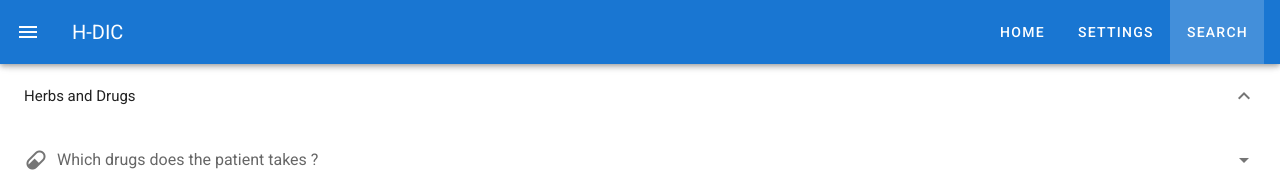
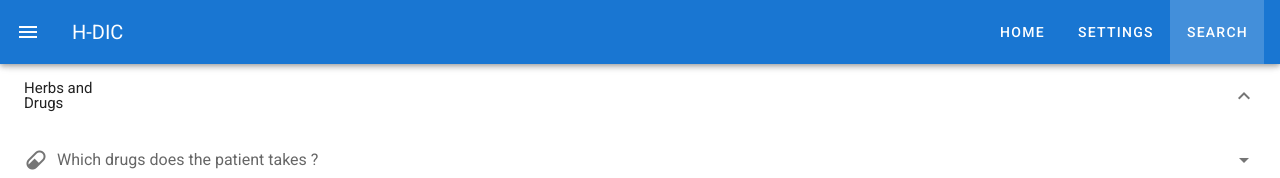
Before and after one commit to h-dic/front-end, a Vue app: page /search in a window 1280 px wide. Shown: the top 178 px of the page. Built offline with nearby package versions, Linux system fonts and the light colour scheme.

Commit message:
deleted difference between closed and open expansion panel

```diff
--- a/src/components/ExpansionPanel.vue
+++ b/src/components/ExpansionPanel.vue
@@ -1,23 +1,8 @@
 <template>
   <v-expansion-panel>
     <v-expansion-panel-header>
-      <template v-slot:default="{ open }">
-        <v-container fill-height fluid class="pa-0">
-          <v-row no-gutters align="center">
-            {{ title }}
-            <v-col auto-grow class="text--secondary">
-              <v-fade-transition leave-absolute>
-                <span v-if="open">
-                  <slot name="openSubtext"></slot>
-                </span>
-                <span v-else>
-                  <slot name="closeSubtext"></slot>
-                </span>
-              </v-fade-transition>
-            </v-col>
-          </v-row>
-        </v-container>
-      </template>
+      {{ title }}
+      <slot name="closeSubtext"></slot>
     </v-expansion-panel-header>
     <v-expansion-panel-content>
       <slot name="select"></slot>
```
